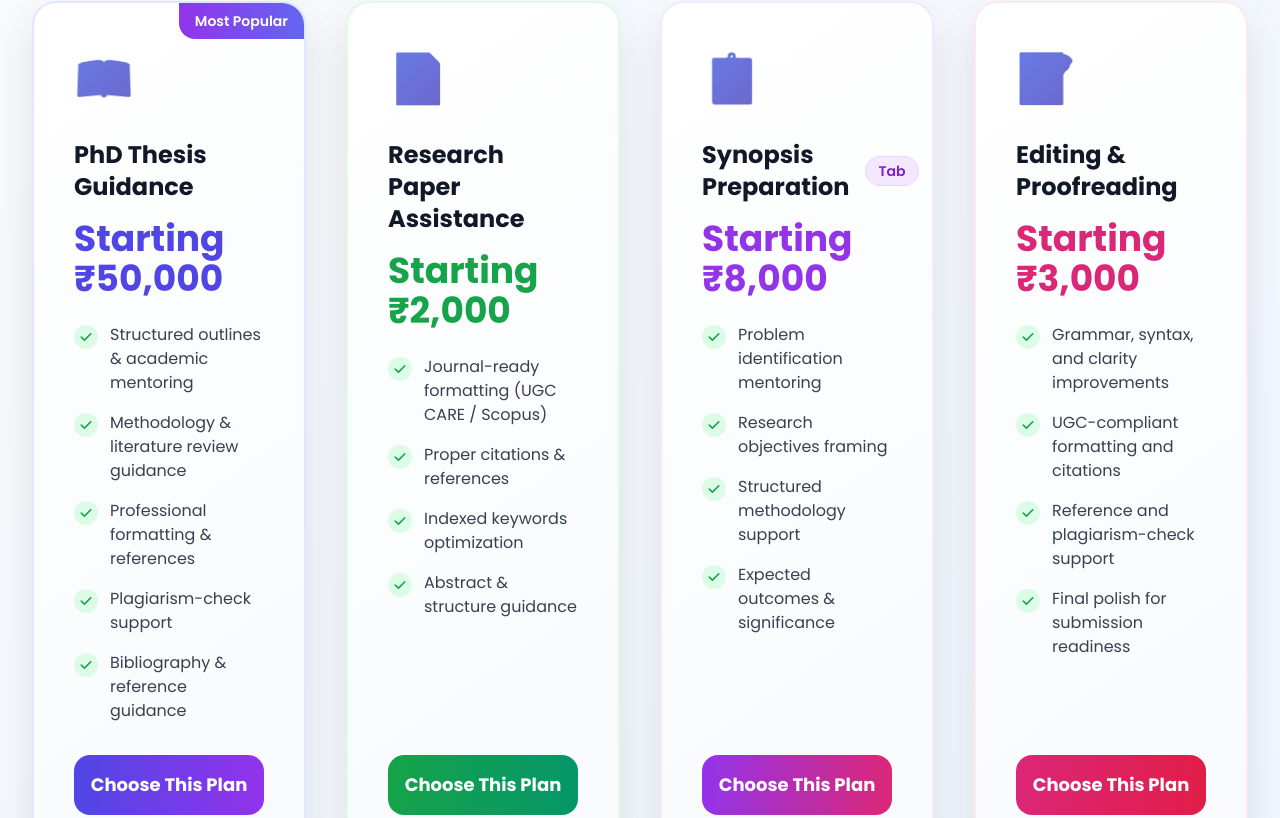
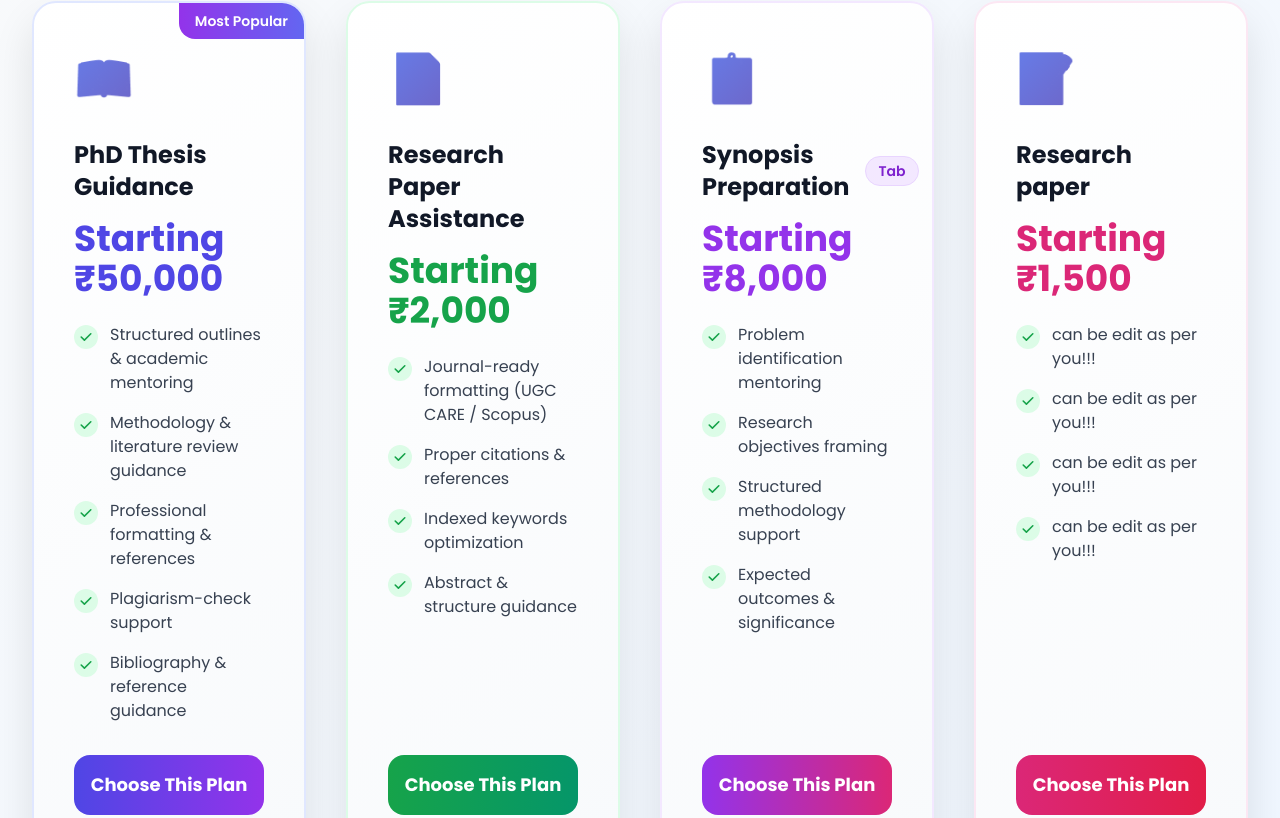
Before and after one commit to adityajain407/writemythesis, a plain HTML site: page index.html in a window 1280 px wide. Shown: the part 1463-2281 px from the top of the page. Drawn offline with nearby package versions, Linux system fonts and the light colour scheme; a script that the page names is missing.

Commit message:
Update index.html

```diff
--- a/index.html
+++ b/index.html
@@ -458,8 +458,8 @@ Choose This Plan
 <!-- Editing & Proofreading -->
 <div class="premium-card p-10 rounded-3xl border-2 border-pink-100 flex flex-col h-full">
 <div class="service-icon mb-6">📝</div>
-<h3 class="text-2xl font-bold text-gray-900 mb-4">Editing & Proofreading</h3>
-<div class="text-4xl font-bold text-pink-600 mb-6">Starting ₹3,000</div>
+<h3 class="text-2xl font-bold text-gray-900 mb-4">Research paper</h3>
+<div class="text-4xl font-bold text-pink-600 mb-6">Starting ₹1,500</div>
 
 <div class="space-y-4 mb-8">
 <div class="flex items-start gap-3">
@@ -468,7 +468,7 @@ Choose This Plan
 <path fill-rule="evenodd" d="M16.707 5.293a1 1 0 010 1.414l-8 8a1 1 0 01-1.414 0l-4-4a1 1 0 011.414-1.414L8 12.586l7.293-7.293a1 1 0 011.414 0z" clip-rule="evenodd"></path>
 </svg>
 </div>
-<span class="text-gray-700">Grammar, syntax, and clarity improvements</span>
+<span class="text-gray-700">can be edit as per you!!!</span>
 </div>
 <div class="flex items-start gap-3">
 <div class="w-6 h-6 bg-green-100 rounded-full flex items-center justify-center flex-shrink-0 mt-0.5">
@@ -476,7 +476,7 @@ Choose This Plan
 <path fill-rule="evenodd" d="M16.707 5.293a1 1 0 010 1.414l-8 8a1 1 0 01-1.414 0l-4-4a1 1 0 011.414-1.414L8 12.586l7.293-7.293a1 1 0 011.414 0z" clip-rule="evenodd"></path>
 </svg>
 </div>
-<span class="text-gray-700">UGC-compliant formatting and citations</span>
+<span class="text-gray-700">can be edit as per you!!!</span>
 </div>
 <div class="flex items-start gap-3">
 <div class="w-6 h-6 bg-green-100 rounded-full flex items-center justify-center flex-shrink-0 mt-0.5">
@@ -484,7 +484,7 @@ Choose This Plan
 <path fill-rule="evenodd" d="M16.707 5.293a1 1 0 010 1.414l-8 8a1 1 0 01-1.414 0l-4-4a1 1 0 011.414-1.414L8 12.586l7.293-7.293a1 1 0 011.414 0z" clip-rule="evenodd"></path>
 </svg>
 </div>
-<span class="text-gray-700">Reference and plagiarism-check support</span>
+<span class="text-gray-700">can be edit as per you!!!</span>
 </div>
 <div class="flex items-start gap-3">
 <div class="w-6 h-6 bg-green-100 rounded-full flex items-center justify-center flex-shrink-0 mt-0.5">
@@ -492,7 +492,7 @@ Choose This Plan
 <path fill-rule="evenodd" d="M16.707 5.293a1 1 0 010 1.414l-8 8a1 1 0 01-1.414 0l-4-4a1 1 0 011.414-1.414L8 12.586l7.293-7.293a1 1 0 011.414 0z" clip-rule="evenodd"></path>
 </svg>
 </div>
-<span class="text-gray-700">Final polish for submission readiness</span>
+<span class="text-gray-700">can be edit as per you!!!</span>
 </div>
 </div>
 
```
